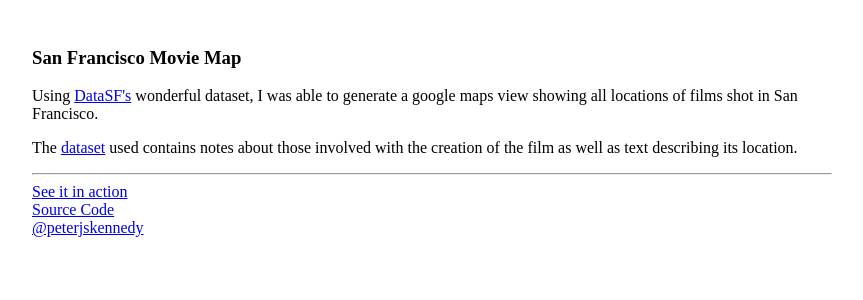
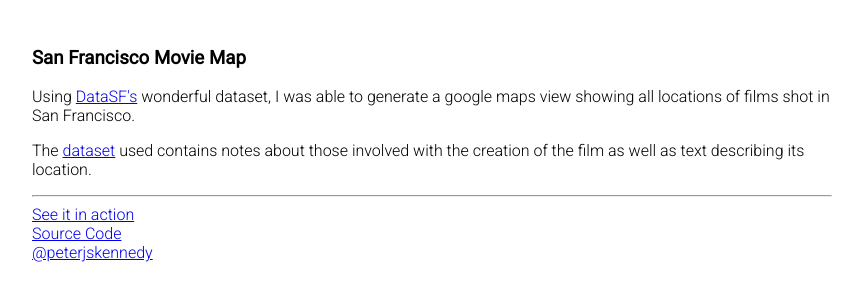
Before and after one commit to pjskennedy/sf-movie-map, a plain HTML site: page app/about.html in a window 1280 px wide. Shown: the whole page, without its empty margins (208-1071 px from the left). Drawn offline with Linux system fonts and the light colour scheme.

Commit message:
Further style changes

```diff
--- a/app/about.css
+++ /dev/null
@@ -1,6 +0,0 @@
-#about-page {
-  width: 800px;
-  padding: 20px;
-  margin-left: auto;
-  margin-right: auto;
-}
--- a/app/about.html
+++ b/app/about.html
@@ -9,9 +9,12 @@
         padding: 20px;
         margin-left: auto;
         margin-right: auto;
+        font-family: 'Roboto', sans-serif;
+        font-weight: 300;
       }
     </style>
-     <meta name="viewport" content="width=device-width, initial-scale=1.0">
+    <link href="https://fonts.googleapis.com/css?family=Roboto:300,400" rel="stylesheet">
+    <meta name="viewport" content="width=device-width, initial-scale=1.0">
   </head>
   <body>
     <div id="about-page">
```
